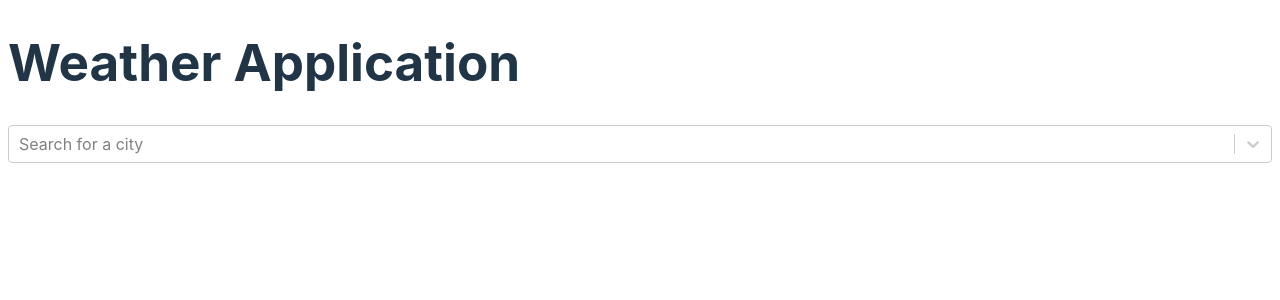
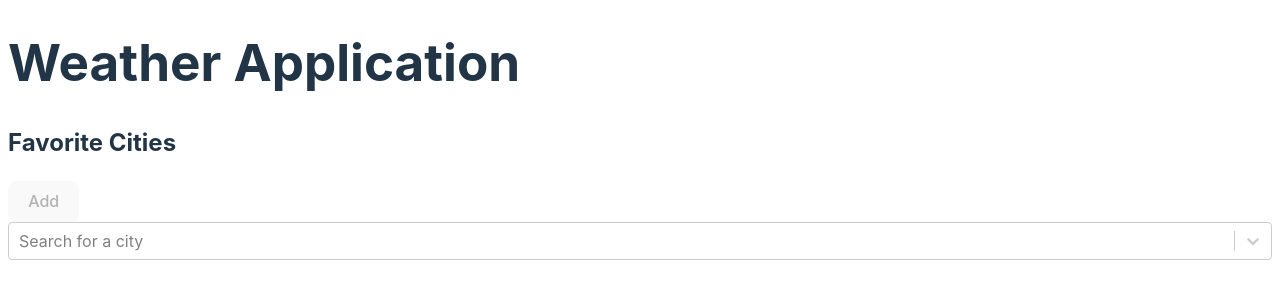
Before and after one commit to mgorabbani/weather, a React (Vite) app: page / in a window 1280 px wide. Shown: the top 300 px of the page. Built offline with nearby package versions, Linux system fonts and the light colour scheme.

Commit message:
add favourite functionality

```diff
--- a/src/App.tsx
+++ b/src/App.tsx
@@ -2,13 +2,36 @@ import React, { useState } from "react";
 import SearchBar from "./components/SearchBar";
 import WeatherDisplay from "./components/WeatherDisplay";
 
-// api.openweathermap.org/data/2.5/weather?q=London,uk&APPID=d956fa0dc4a306ea064eba4cb1a68c35
 const App: React.FC = () => {
   const [city, setCity] = useState<any>();
+  const [favoriteCities, setFavoriteCities] = useState<any[]>([]);
 
+  const addFavoriteCity = (city: any) => {
+    setFavoriteCities([...favoriteCities, city]);
+  };
+  const removeFavoriteCity = (city: any) => {
+    const newFavoriteCities = favoriteCities.filter(
+      (favoriteCity) => favoriteCity.id !== city.id
+    );
+    setFavoriteCities(newFavoriteCities);
+  };
   return (
     <div className="app-container">
       <h1>Weather Application</h1>
+      <h2>Favorite Cities</h2>
+      <div>
+        {favoriteCities.map((favoriteCity, index) => (
+          <div key={index}>
+            <h3 onClick={() => setCity(favoriteCity)}>{favoriteCity.name}</h3>
+            <button onClick={() => removeFavoriteCity(favoriteCity)}>
+              Remove
+            </button>
+          </div>
+        ))}
+        <button onClick={() => addFavoriteCity(city)} disabled={!city}>
+          Add
+        </button>
+      </div>
       <SearchBar setCity={setCity} />
       <WeatherDisplay city={city} />
     </div>
--- a/src/index.css
+++ b/src/index.css
@@ -35,7 +35,6 @@ button {
   font-size: 1em;
   font-weight: 500;
   font-family: inherit;
-  background-color: #1a1a1a;
   cursor: pointer;
   transition: border-color 0.25s;
 }
```
